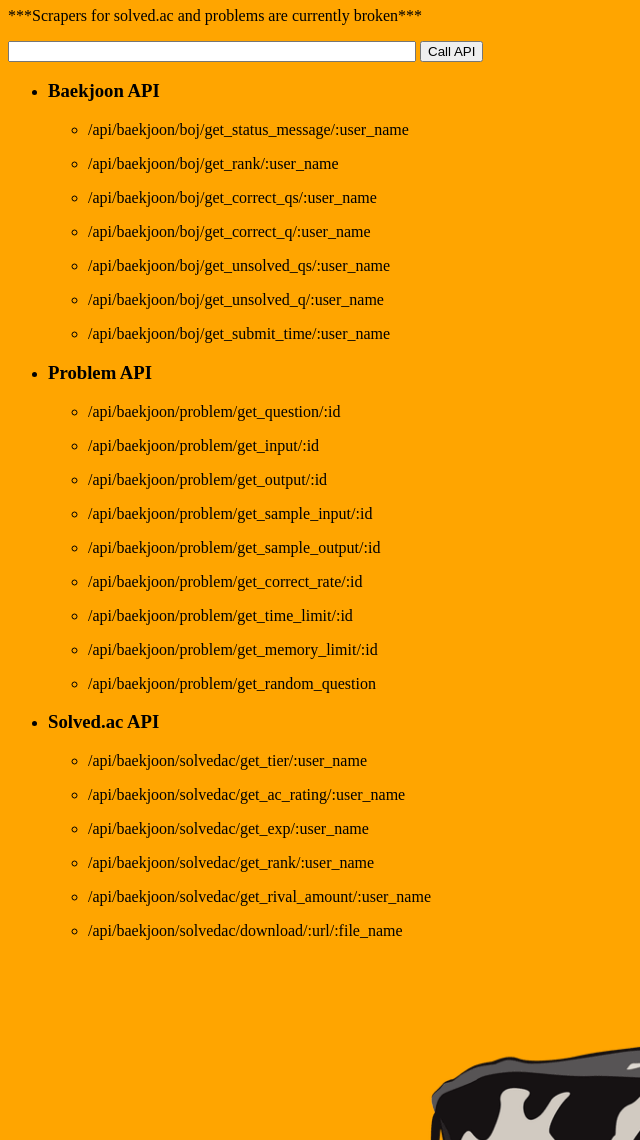
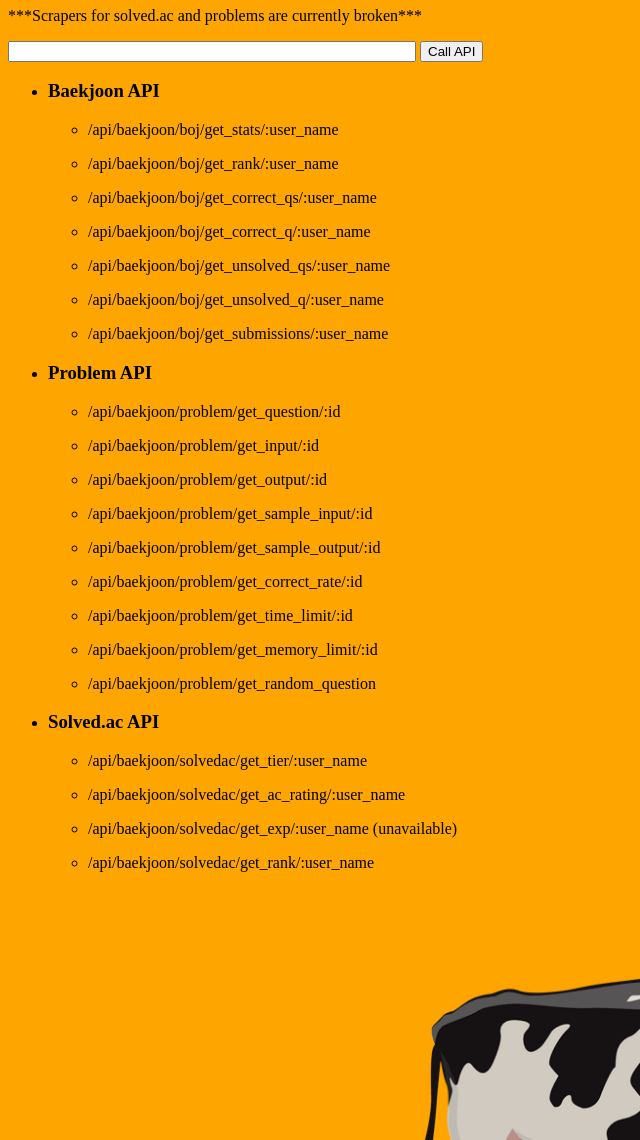
Before and after one commit to RoelYoon/CP-Club-Website-And-API, a website: page public/index.html in a window 1280 px wide. Shown: the part 200-1340 px from the top of the page, without its empty margins (0-640 px from the left). Drawn offline with Linux system fonts and the light colour scheme.

Commit message:
Updated interface

```diff
--- a/public/index.html
+++ b/public/index.html
@@ -19,7 +19,7 @@
                 <h3>Baekjoon API</h3>
                 <ul>
                 <li>
-                    <p>/api/baekjoon/boj/get_status_message/:user_name</p>
+                    <p>/api/baekjoon/boj/get_stats/:user_name</p>
                 </li>
                 <li>
                     <p>/api/baekjoon/boj/get_rank/:user_name</p>
@@ -37,7 +37,7 @@
                     <p>/api/baekjoon/boj/get_unsolved_q/:user_name</p>
                 </li>
                 <li>
-                    <p>/api/baekjoon/boj/get_submit_time/:user_name</p>
+                    <p>/api/baekjoon/boj/get_submissions/:user_name</p>
                 </li>
                 </ul>
             </li>
@@ -83,16 +83,10 @@
                     <p>/api/baekjoon/solvedac/get_ac_rating/:user_name</p>
                 </li>
                 <li>
-                    <p>/api/baekjoon/solvedac/get_exp/:user_name</p>
+                    <p>/api/baekjoon/solvedac/get_exp/:user_name (unavailable)</p>
                 </li>
                 <li>
                     <p>/api/baekjoon/solvedac/get_rank/:user_name</p>
-                </li>
-                <li>
-                    <p>/api/baekjoon/solvedac/get_rival_amount/:user_name</p>
-                </li>
-                <li>
-                    <p>/api/baekjoon/solvedac/download/:url/:file_name</p>
                 </li>
                 </ul>
             </li>
```
